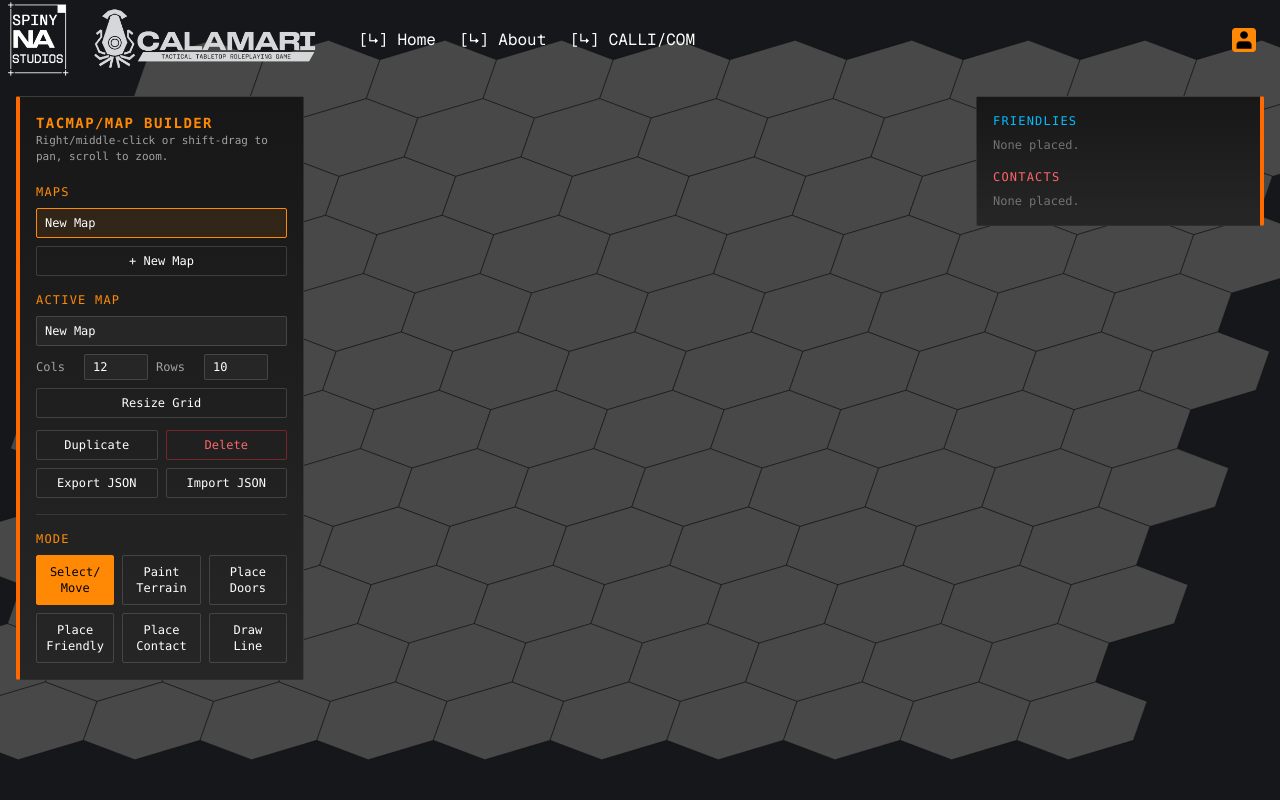
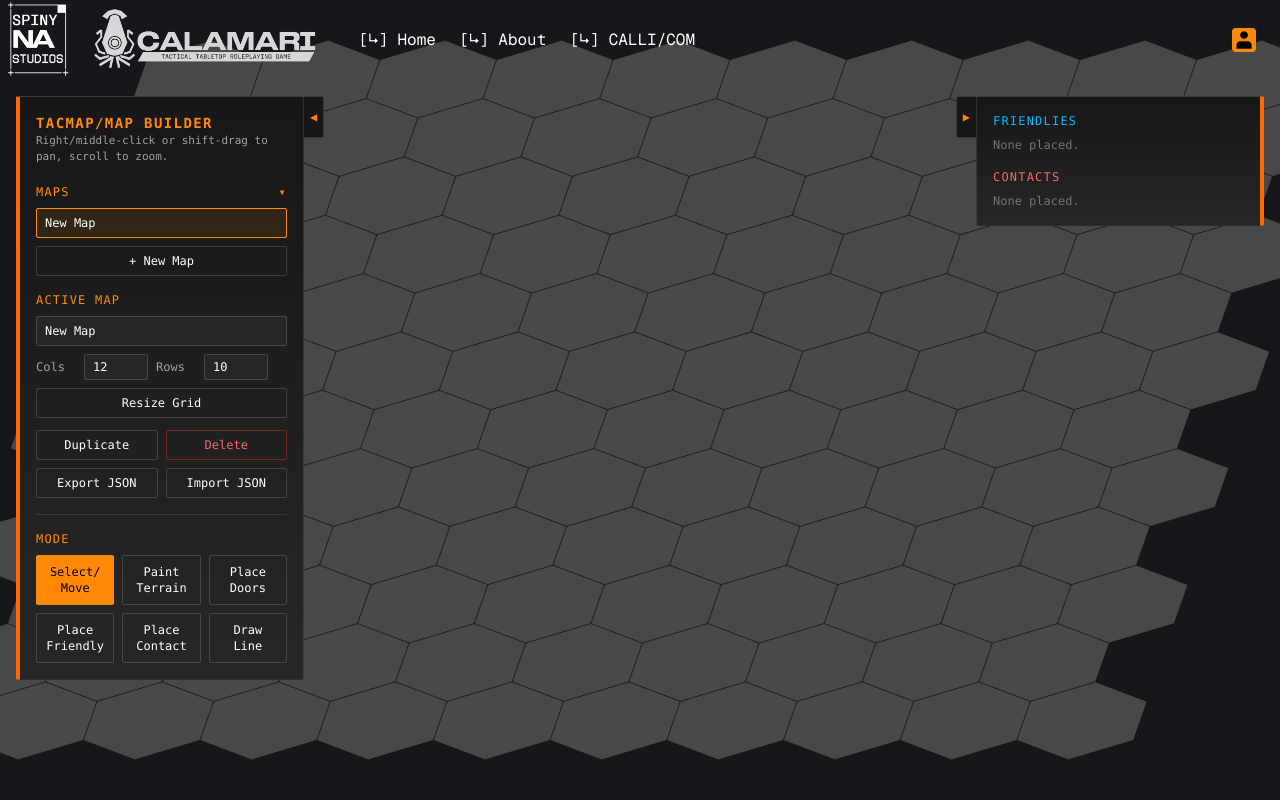
Before and after one commit to RudrNaik/CALLICOM, a React (Vite) app in the folder frontend/: page /CALLICOM/VTT in a window 1280 px wide. Shown: the top 800 px of the page. Built offline with nearby package versions, Linux system fonts and the light colour scheme.

Commit message:
Added collapsible cards

```diff
--- a/frontend/src/VTT.jsx
+++ b/frontend/src/VTT.jsx
@@ -46,6 +46,8 @@ export default function VTTPage() {
   const [addScale, setAddScale] = useState(DEFAULT_FRIENDLY_SCALE);
   const [selectedTokenId, setSelectedTokenId] = useState(null);
   const [showRangeOverlay, setShowRangeOverlay] = useState(true);
+  const [leftOpen, setLeftOpen] = useState(true);
+  const [rightOpen, setRightOpen] = useState(true);
 
   const tokensById = useMemo(() => new Map(allTokens.map((t) => [t.id, t])), [allTokens]);
 
@@ -130,13 +132,29 @@ export default function VTTPage() {
         )}
       </div>
 
-      <div className="absolute top-24 left-4 z-10 w-72 max-h-[calc(100%-7rem)] overflow-y-auto flex flex-col gap-4 pointer-events-none [&>*]:pointer-events-auto">
+      <div
+        className={`absolute top-24 left-4 z-10 w-72 transition-transform duration-300 ${
+          leftOpen ? "translate-x-0" : "-translate-x-[calc(100%+1rem)]"
+        }`}
+      >
+        <button
+          onClick={() => setLeftOpen((o) => !o)}
+          title={leftOpen ? "Collapse panel" : "Expand panel"}
+          className="absolute top-0 left-full z-20 px-1.5 py-3 rounded-r-xs border border-l-0 border-white/15 bg-neutral-900 hover:border-orange-400/60 text-xs text-orange-400"
+        >
+          {leftOpen ? "◀" : "▶"}
+        </button>
+        <div className="max-h-[calc(100vh-7rem)] overflow-y-auto flex flex-col gap-4">
         <div className="flex flex-col gap-4 p-4 bg-gradient-to-t from-neutral-800 to-neutral-900 border border-l-4 border-l-orange-500 border-white/10 rounded-xs text-white text-sm font-mono">
           <MapManagerPanel
             maps={maps}
             activeMap={activeMap}
             onNew={newMap}
-            onLoad={loadMap}
+            onLoad={(id) => {
+              loadMap(id);
+              setLeftOpen(false);
+              setRightOpen(false);
+            }}
             onRename={renameMap}
             onDuplicate={duplicateMap}
             onDelete={deleteMap}
@@ -178,9 +196,22 @@ export default function VTTPage() {
             />
           </div>
         </div>
+        </div>
       </div>
 
-      <div className="absolute top-24 right-4 z-10 w-72 max-h-[calc(100%-7rem)] overflow-y-auto pointer-events-none [&>*]:pointer-events-auto">
+      <div
+        className={`absolute top-24 right-4 z-10 w-72 transition-transform duration-300 ${
+          rightOpen ? "translate-x-0" : "translate-x-[calc(100%+1rem)]"
+        }`}
+      >
+        <button
+          onClick={() => setRightOpen((o) => !o)}
+          title={rightOpen ? "Collapse panel" : "Expand panel"}
+          className="absolute top-0 right-full z-20 px-1.5 py-3 rounded-l-xs border border-r-0 border-white/15 bg-neutral-900 hover:border-orange-400/60 text-xs text-orange-400"
+        >
+          {rightOpen ? "▶" : "◀"}
+        </button>
+        <div className="max-h-[calc(100vh-7rem)] overflow-y-auto">
         <TokenListPanel
           friendlies={activeMap?.friendlies || []}
           enemies={activeMap?.enemies || []}
@@ -193,6 +224,7 @@ export default function VTTPage() {
           }}
           onDeselect={() => setSelectedTokenId(null)}
         />
+        </div>
       </div>
     </div>
   );
--- a/frontend/src/components/VTT/MapManagerPanel.jsx
+++ b/frontend/src/components/VTT/MapManagerPanel.jsx
@@ -15,6 +15,7 @@ export default function MapManagerPanel({
   const fileInputRef = useRef(null);
   const [cols, setCols] = useState(activeMap?.cols ?? 12);
   const [rows, setRows] = useState(activeMap?.rows ?? 10);
+  const [mapsOpen, setMapsOpen] = useState(!activeMap);
 
   useEffect(() => {
     if (activeMap) {
@@ -42,14 +43,22 @@ export default function MapManagerPanel({
           Right/middle-click or shift-drag to pan, scroll to zoom.
         </p>
         <br></br>
-        <p className="text-xs uppercase tracking-widest text-orange-400 mb-2">
-          Maps
-        </p>
+        <button
+          onClick={() => setMapsOpen((o) => !o)}
+          className="flex w-full items-center justify-between text-xs uppercase tracking-widest text-orange-400 mb-2"
+        >
+          <span>Maps{!mapsOpen && activeMap ? `: ${activeMap.name}` : ""}</span>
+          <span>{mapsOpen ? "▾" : "▸"}</span>
+        </button>
+        {mapsOpen && (
         <div className="flex flex-col gap-1 max-h-40 overflow-y-auto">
           {maps.map((m) => (
             <button
               key={m.id}
-              onClick={() => onLoad(m.id)}
+              onClick={() => {
+                onLoad(m.id);
+                setMapsOpen(false);
+              }}
               className={`text-left px-2 py-1.5 rounded-xs border text-xs truncate ${
                 activeMap?.id === m.id
                   ? "border-orange-400 bg-orange-400/10"
@@ -60,12 +69,15 @@ export default function MapManagerPanel({
             </button>
           ))}
         </div>
+        )}
+        {mapsOpen && (
         <button
           onClick={() => onNew("New Map", 12, 10)}
           className="mt-2 w-full px-2 py-1.5 rounded-xs border border-white/15 hover:border-orange-400/60 text-xs"
         >
           + New Map
         </button>
+        )}
       </div>
 
       {activeMap && (
```
